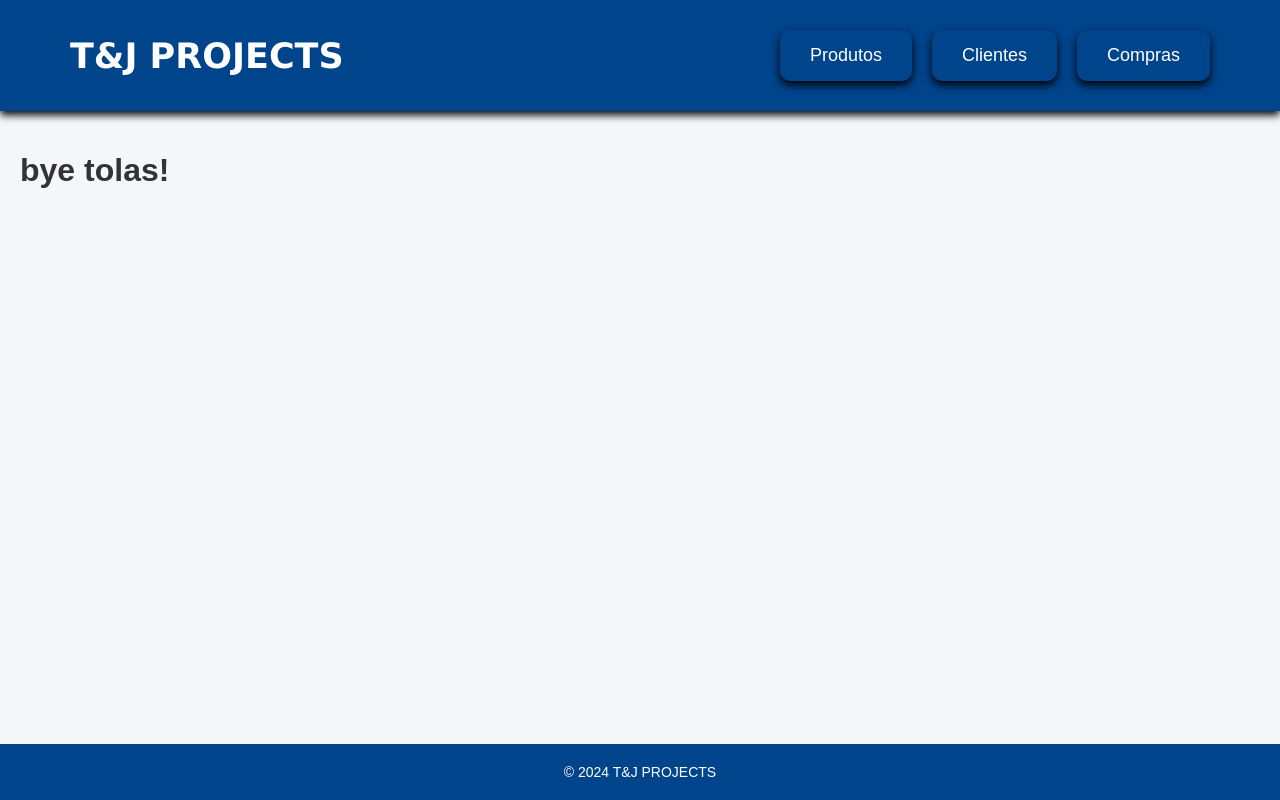
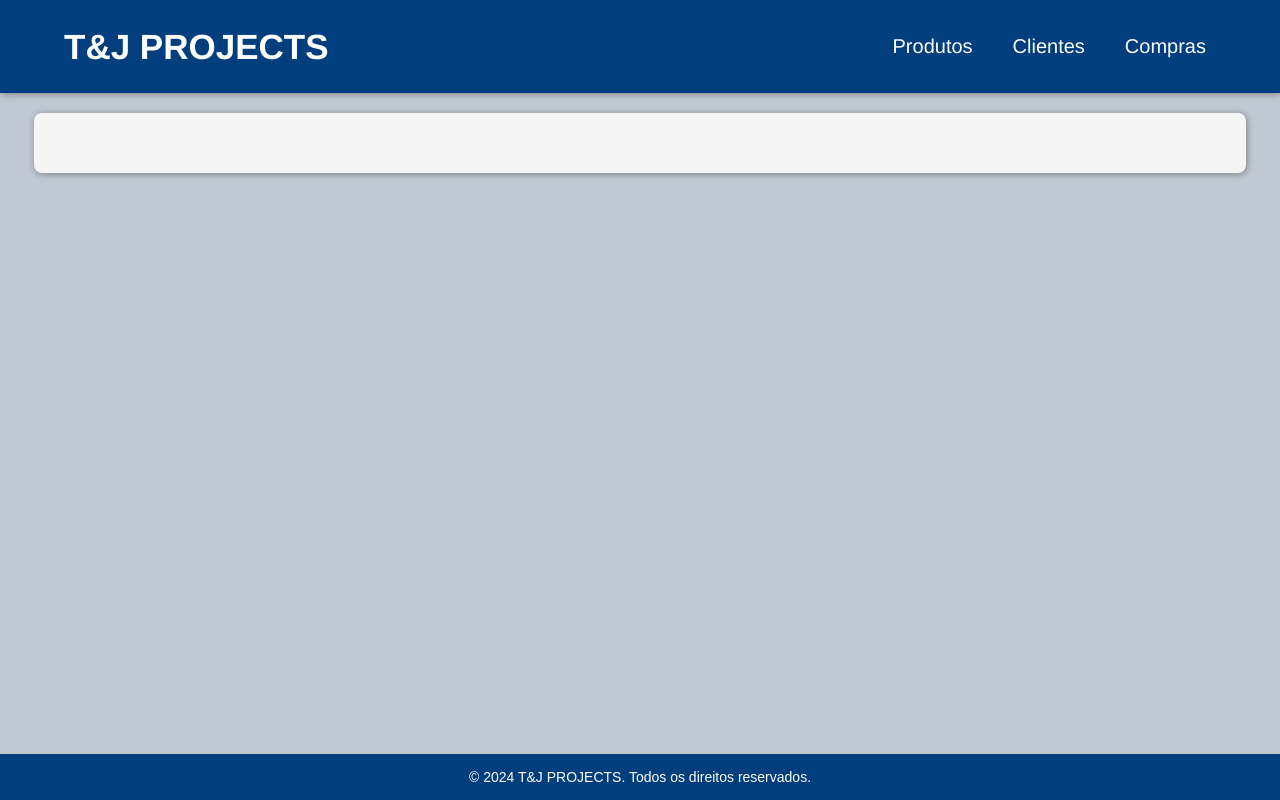
Before and after one commit to ThalesHenri/CrudJohn, a Django app: page /mostrarProdutos/ in a window 1280 px wide. Run offline with Django 5.2, Linux system fonts and the light colour scheme.

Commit message:
correcting the product photo upload error

```diff
--- a/crudJohn/crudJohn/settings.py
+++ b/crudJohn/crudJohn/settings.py
@@ -126,3 +126,6 @@ STATIC_URL = 'static/'
 # https://docs.djangoproject.com/en/5.1/ref/settings/#default-auto-field
 
 DEFAULT_AUTO_FIELD = 'django.db.models.BigAutoField'
+
+MEDIA_URL = '/media/'
+MEDIA_ROOT = os.path.join(BASE_DIR, 'media/')
--- a/crudJohn/main/models.py
+++ b/crudJohn/main/models.py
@@ -7,7 +7,7 @@ class Produto(models.Model):
     quantidade = models.IntegerField()
     preco = models.DecimalField(max_digits=100, decimal_places=2)
     peso = models.DecimalField(max_digits=100, decimal_places=2)
-    foto = models.ImageField(upload_to='media/', blank=True, null=True)
+    foto = models.ImageField(upload_to='Imagens_Produto/', blank=True, null=True)
     def _str_(self):
         return self.nome
 
--- a/crudJohn/main/static/main/style.css
+++ b/crudJohn/main/static/main/style.css
@@ -1,6 +1,6 @@
 body {
-    font-family: Arial, sans-serif;
-    background-color: #f4f6f9;
+    font-family: 'Arial', sans-serif;
+    background-color: #c0c8d1;
     color: #333;
     margin: 0;
     padding: 0;
@@ -9,91 +9,135 @@ body {
     min-height: 100vh;
 }
 
+.container {
+    width: 90%;
+    max-width: 1200px;
+    margin: 0 auto;
+}
+
+.logo{
+    font-size: 20px;
+}
+
 header {
-    background-color:#00448C;
+    background-color: #003e7e;
     color: white;
-    padding: 30px 70px;
+    padding: 15px 0;
+    box-shadow: 1px 1px 7px gray;
+}
+
+header .container {
     display: flex;
     justify-content: space-between;
     align-items: center;
-    box-shadow: 0 4px 8px black;
 }
 
-.logo {
-    font-family:'Lucida Sans', 'Lucida Sans Regular', 'Lucida Grande', 'Lucida Sans Unicode', Geneva, Verdana, sans-serif;
+header .logo {
+    font-family:'Franklin Gothic Medium', 'Arial Narrow', Arial, sans-serif;
     font-size: 35px;
     font-weight: bold;
+    text-transform: uppercase;
+    margin: 0;
 }
 
-nav {
+header nav {
     display: flex;
     gap: 20px;
 }
 
-nav a {
+header nav a {
     color: white;
     text-decoration: none;
-    font-size: 18px;
-    padding: 15px 30px;
-    transition: background 0.3s;
-    box-shadow: 0 4px 8px black;
-    border-radius: 10px;
+    font-size: 20px;
+    padding: 20px 10px;
+    transition: background-color 0.3s ease;
+    font-family:'Franklin Gothic Medium', 'Arial Narrow', Arial, sans-serif;
 }
 
-nav a:hover {
-    background: white;
-    color: #00448C;
-    border-radius: 10px;
-    box-shadow: 0 6px 12px black;
+header nav a:hover {
+    background-color: #002b5c;
 }
 
 main {
     flex: 1;
-    padding: 20px;
+    padding: 20px 0;
 }
 
-section {
-    background-color: #fff;
+main .container {
+    background-color: whitesmoke;
+    padding: 30px;
     border-radius: 8px;
-    box-shadow: 0 2px 4px black;
-    margin-bottom: 20px;
-    padding: 20px;
+    box-shadow: 1px 1px 7px gray;
 }
 
 h2 {
     font-size: 30px;
-    color: #00448C;
-    border-bottom: 2px solid #00448C;
+    color: #003e7e;
+    margin-bottom: 20px;
+    border-bottom: 2px solid #003e7e;
     padding-bottom: 10px;
+    font-family: Verdana, Geneva, Tahoma, sans-serif;
+}
+
+ul {
+    padding: 0;
+    margin: 0;
+    list-style: none;
 }
 
 .submenu-link {
     display: inline-block;
     margin: 10px 0;
     padding: 15px 25px;
-    background-color: #00448C;
+    background-color: #003e7e;
     color: white;
     text-decoration: none;
-    border-radius: 10px;
-    transition: background-color 0.3s, color 0.3s;
-    box-shadow: 0 2px 8px black;
-    font-size: 18px;
+    border-radius: 4px;
+    transition: background-color 0.3s, transform 0.3s;
+    box-shadow: 5px 5px 10px gray;
+    font-size: 20px;
+    font-family: Verdana, Geneva, Tahoma, sans-serif;
 }
 
 .submenu-link:hover {
-    background-color: white;
-    color: #00449c;
+    background-color: #0056a4;
+    transform: translateY(-2px);
 }
 
-li {
-    list-style-type: none;
+.product-list {
+    display: grid;
+    grid-template-columns: repeat(auto-fill, minmax(250px, 1fr));
+    gap: 20px;
+}
+
+.product-item {
+    background-color: #f1f1f1;
+    padding: 20px;
+    border-radius: 8px;
+    box-shadow: 0px 2px 8px rgba(0, 0, 0, 0.1);
+    transition: box-shadow 0.3s ease;
+}
+
+.product-item:hover {
+    box-shadow: 0px 4px 12px rgba(0, 0, 0, 0.2);
+}
+
+.product-item h3 {
+    font-size: 20px;
+    color: #003e7e;
+    margin-bottom: 10px;
+}
+
+.product-item p {
+    margin: 5px 0;
+    color: #555;
 }
 
 footer {
-    background-color: #00448C;
-    color: #fff;
+    background-color: #003e7e;
+    color: white;
     text-align: center;
-    padding: 20px 0;
+    padding: 15px 0;
     margin-top: auto;
 }
 
--- a/crudJohn/main/urls.py
+++ b/crudJohn/main/urls.py
@@ -1,5 +1,7 @@
 from django.urls import path
 from . import views
+from django.conf import settings
+from django.conf.urls.static import static
 
 
 urlpatterns = [
@@ -13,3 +15,6 @@ urlpatterns = [
     path('cadastrarProdutos/event/', views.cadastrarProdutosEvent, name='cadastrarProdutosEvent')
 
 ]
+
+if settings.DEBUG:
+    urlpatterns += static(settings.MEDIA_URL, document_root=settings.MEDIA_ROOT)
--- a/crudJohn/main/views.py
+++ b/crudJohn/main/views.py
@@ -1,8 +1,8 @@
 from django.shortcuts import render
 from django.shortcuts import HttpResponse
 from .forms import ProdutoForm
+from .models import Produto
 
-# Create your views here.
 
 def home(response):
     return render(response,'index.html')
@@ -15,13 +15,15 @@ def cadastrarProdutos(response):
 
 
 def mostrarProdutos(response):
-    return render(response,'mostrarProdutos.html')
+    produto = Produto.objects.all()
+    return render(response, 'mostrarProdutos.html', {'mostrarProdutos': produto})
 
 
 def cadastrarProdutosEvent(response):
     if response.method == 'POST':
-        form = ProdutoForm(response.POST)
+        form = ProdutoForm(response.POST, response.FILES)
         if form.is_valid():
-            form.save()
+            produto = form.save()
+            print(f'o caminho da foto é:{produto.foto}')
             return HttpResponse('sucess')
     return HttpResponse('failed')
--- a/crudJohn/templates/cadastroProdutos.html
+++ b/crudJohn/templates/cadastroProdutos.html
@@ -1,6 +1,6 @@
 {% extends "index.html" %}
 {% block content %}
-<form action="/cadastrarProdutos/event/" method="post">
+<form action="/cadastrarProdutos/event/" method="post" enctype="multipart/form-data">
     {% csrf_token %}
     {{ form.as_p }}
     <button type="submit">Enviar</button>
--- a/crudJohn/templates/index.html
+++ b/crudJohn/templates/index.html
@@ -1,5 +1,5 @@
 <!DOCTYPE html>
-<html lang="en">
+<html lang="pt-BR">
 <head>
     <meta charset="UTF-8">
     <meta name="viewport" content="width=device-width, initial-scale=1.0">
@@ -10,44 +10,51 @@
 <body>
 
     <header>
+        <div class="container">
             <div class="logo">T&J PROJECTS</div>
             <nav>
                 <a href="#">Produtos</a>
                 <a href="#">Clientes</a>
                 <a href="#">Compras</a>
             </nav>
+        </div>
     </header>
 
     <main>
+        <div class="container">
             {%block content%}
             <section id="product-menu">
+                <h2>Gerenciar Produtos</h2>
                 <ul>
-                    <h2>Gerenciar Produtos</h2>
                     <li><a href="/cadastrarProdutos/" class="submenu-link">Cadastrar Produto</a></li>
-                    <li><a href="/mostrarProdutos/" class="submenu-link">Ver Produtos Cadastrados</a></li>
+                    <li><a href="/mostrarProdutos/" class="submenu-link">Ver Produtos Cadastrados</a></li><br><br>
                 </ul>
             </section>
 
             <section id="client-menu">
+                <h2>Gerenciar Clientes</h2>
                 <ul>
-                    <h2>Gerenciar Clientes</h2>
                     <li><a href="#" class="submenu-link">Cadastrar Cliente</a></li>
-                    <li><a href="#" class="submenu-link">Ver Clientes Cadastrados</a></li>
+                    <li><a href="#" class="submenu-link">Ver Clientes Cadastrados</a></li><br><br>
                 </ul>
             </section>
 
             <section id="purchase-menu">
+                <h2>Gerenciar Compras</h2>
                 <ul>
-                    <h2>Gerenciar Compras</h2>
                     <li><a href="#" class="submenu-link">Cadastrar Nova Compra</a></li>
-                    <li><a href="#" class="submenu-link">Ver Compras Realizadas</a></li>
+                    <li><a href="#" class="submenu-link">Ver Compras Realizadas</a></li><br>
                 </ul>
             </section>
             {%endblock%}
+        </div>
     </main>
 
     <footer>
-        <p>&copy; 2024 T&J PROJECTS</p>
+        <div class="container">
+            <p>&copy; 2024 T&J PROJECTS. Todos os direitos reservados.</p>
+        </div>
     </footer>
+
 </body>
 </html>
--- a/crudJohn/templates/mostrarProdutos.html
+++ b/crudJohn/templates/mostrarProdutos.html
@@ -1,4 +1,18 @@
 {% extends "index.html" %}
 {% block content %}
-<h1> bye tolas! </h1>
+
+        <div class="product-list">
+            {% for produto in produtos %}
+                <div class="product-item">
+                    <h3>{{ produto.nome }}</h3>
+                    <p>Preço: R$ {{ produto.preco }}</p>
+                        {% if produto.foto %}
+                            <img src="{{ FotoUrl }}{{ produto.foto }}" alt="{{ produto.nome }}" class="produtoFoto">
+                        {% else %}
+                            <p>No image available</p>
+                        {% endif %}
+                </div>
+            {% endfor %}
+        </div>
+
 {% endblock content %}
```
Also changed, not shown: other parts of crudJohn/main/static/main/style.css (+0 -38 lines), crudJohn/main/forms.py (+12 -4 lines), crudJohn/media/Imagens_Produto/6ca8b540-8580-44a5-a798-37bd0e6b2ad4.jpg (added), crudJohn/media/Imagens_Produto/WIN_20220913_15_35_12_Pro.jpg (added), crudJohn/media/wallpaperflare.com_wallpaper.jpg (deleted). Lines whose indentation alone changed are shown as unchanged.
